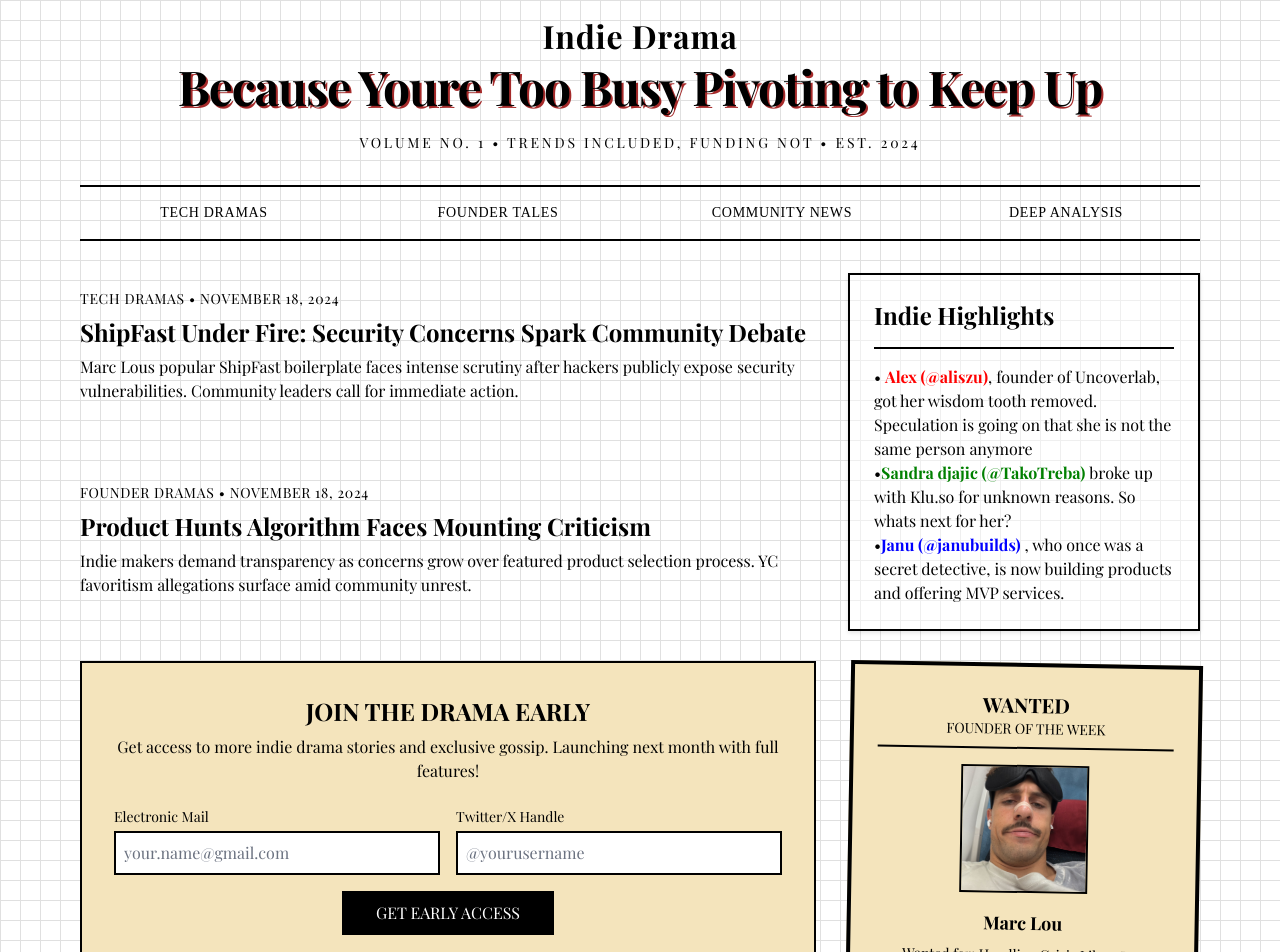
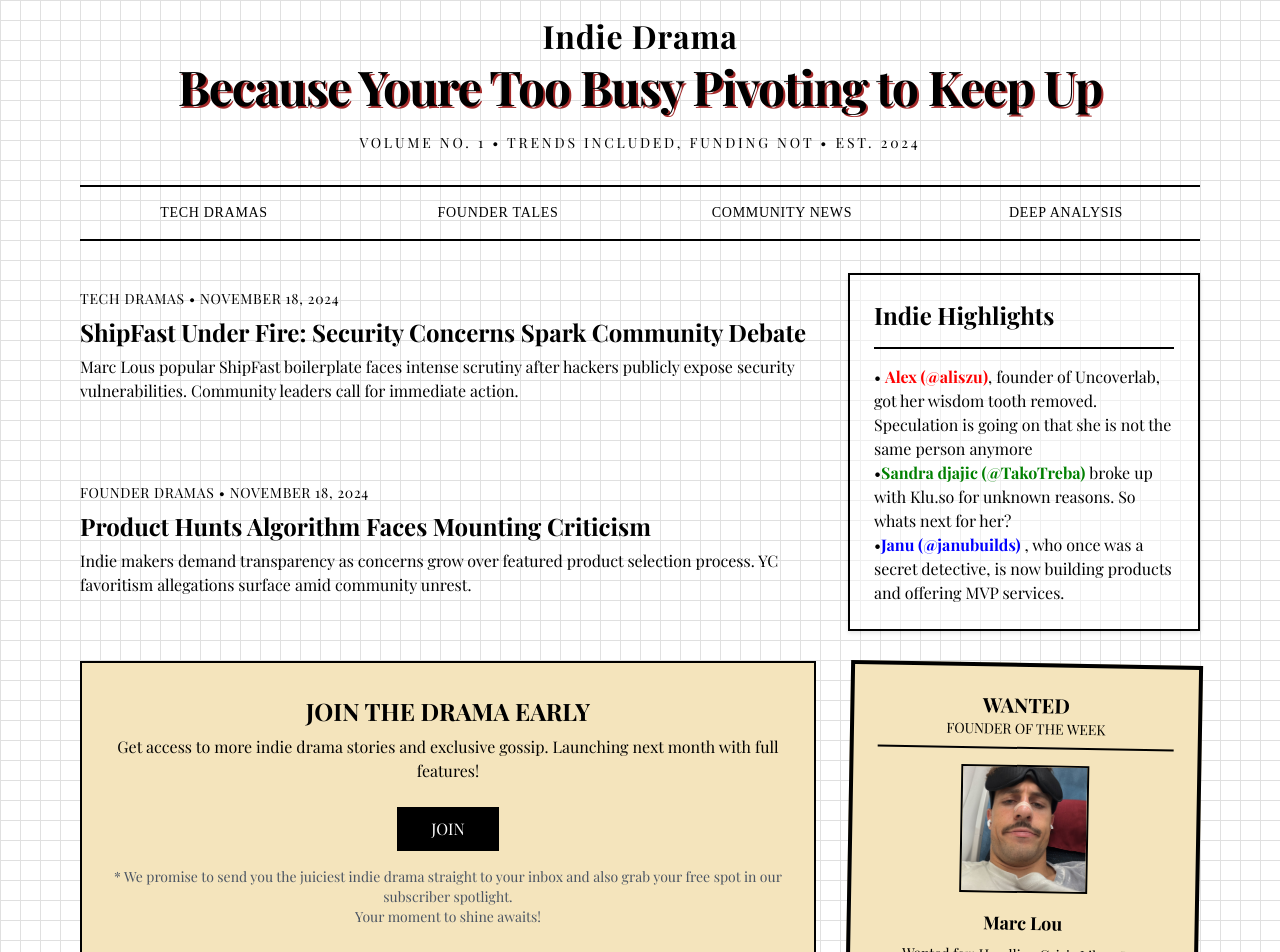
Before and after one commit to metacortexcypher/indie-hacker-trends, a Next.js app: page / in a window 1280 px wide. Shown: the top 952 px of the page. Built offline with nearby package versions, Linux system fonts and the light colour scheme.

Commit message:
form is deleted and tally form is linked

```diff
--- a/src/app/page.tsx
+++ b/src/app/page.tsx
@@ -1,5 +1,15 @@
-import NewspaperLayout from '@/components/NewspaperLayout'
+import NewspaperLayout from '@/components/NewspaperLayout';
+import Link from 'next/link';
 
 export default function Home() {
-  return <NewspaperLayout />
+  return (
+    <>
+      <NewspaperLayout />
+      <div className="text-center mt-8">
+        <Link href="/tally-form" className="bg-black text-white font-serif py-2 px-8 hover:bg-gray-800 transition-colors duration-200 border-2 border-black">
+          Join the Drama Early
+        </Link>
+      </div>
+    </>
+  );
 }
--- /dev/null
+++ b/src/app/tally-forms.tsx
@@ -0,0 +1,32 @@
+import React from 'react';
+import { Metadata } from 'next';
+
+export async function generateMetadata(): Promise<Metadata> {
+  return {
+    title: 'Join the Drama Early',
+  };
+}
+
+export default function TallyFormPage() {
+  return (
+    <div className="min-h-screen grid-background">
+      <div className="max-w-3xl mx-auto px-4 py-12 text-center">
+        <h1 className="text-3xl font-bold">Join the Drama Early</h1>
+        <p className="text-lg mt-4">
+          You are being redirected to our Tally form. Please fill out the form to join the early access list.
+        </p>
+        <div className="mt-8">
+          <iframe
+            src="https://tally.so/r/w5l2Qv"
+            width="100%"
+            height="500"
+            frameBorder="0"
+            marginHeight={0}
+            marginWidth={0}
+            title="Tally Form"
+          />
+        </div>
+      </div>
+    </div>
+  );
+}
--- a/src/components/InterestCaptureForm.tsx
+++ b/src/components/InterestCaptureForm.tsx
@@ -1,38 +1,10 @@
 'use client';
 
-import React, { useState } from 'react';
+import React from 'react';
 
 const InterestCaptureForm = () => {
-  const [formData, setFormData] = useState({
-    email: '',
-    twitter: '',
-  });
-  const [status, setStatus] = useState<'idle' | 'loading' | 'success' | 'error'>('idle');
-
-  const handleSubmit = async (e: React.FormEvent) => {
-    e.preventDefault();
-    setStatus('loading');
-
-    try {
-      const twitterHandle = formData.twitter.startsWith('@') ? formData.twitter.slice(1) : formData.twitter;
-      const response = await fetch('/api/submit-interest', {
-        method: 'POST',
-        headers: {
-          'Content-Type': 'application/json',
-        },
-        body: JSON.stringify({ email: formData.email, twitter: twitterHandle }),
-      });
-
-      if (!response.ok) {
-        throw new Error('Submission failed');
-      }
-
-      setStatus('success');
-      setFormData({ email: '', twitter: '' });
-    } catch (error) {
-      setStatus('error');
-      console.error('Error:', error);
-    }
+  const handleJoinClick = () => {
+    window.open('https://tally.so/r/w5l2Qv', '_blank'); // Replace with your actual Tally form URL
   };
 
   return (
@@ -45,60 +17,12 @@ const InterestCaptureForm = () => {
           Get access to more indie drama stories and exclusive gossip.
           Launching next month with full features!
         </p>
-
-        {status === 'success' ? (
-          <div className="bg-green-50 border-2 border-green-500 p-4 text-green-700 font-serif">
-            Thank you for your interest! Hang in there.
-          </div>
-        ) : (
-          <form onSubmit={handleSubmit} className="space-y-4">
-            <div className="grid grid-cols-1 md:grid-cols-2 gap-4">
-              <div className="text-left">
-                <label htmlFor="email" className="block text-sm font-serif mb-1">Electronic Mail</label>
-                <input
-                  type="email"
-                  id="email"
-                  value={formData.email}
-                  onChange={(e) => setFormData(prev => ({ ...prev, email: e.target.value }))}
-                  placeholder="your.name@gmail.com"
-                  className="w-full p-2 border-2 border-black bg-white placeholder-gray-500
-                           focus:ring-2 focus:ring-black focus:outline-none"
-                  required
-                />
-              </div>
-              <div className="text-left">
-                <label htmlFor="twitter" className="block text-sm font-serif mb-1">Twitter/X Handle</label>
-                <input
-                  type="text"
-                  id="twitter"
-                  value={formData.twitter}
-                  onChange={(e) => setFormData(prev => ({ ...prev, twitter: e.target.value }))}
-                  placeholder="@yourusername"
-                  className="w-full p-2 border-2 border-black bg-white placeholder-gray-500
-                           focus:ring-2 focus:ring-black focus:outline-none"
-                  required
-                />
-              </div>
-            </div>
-
-            <button
-              type="submit"
-              disabled={status === 'loading'}
-              className={`bg-black text-white font-serif py-2 px-8
-                       hover:bg-gray-800 transition-colors duration-200
-                       border-2 border-black ${status === 'loading' ? 'opacity-50' : ''}`}
-            >
-              {status === 'loading' ? 'SUBMITTING...' : 'GET EARLY ACCESS'}
-            </button>
-
-            {status === 'error' && (
-              <p className="text-red-600 font-serif mt-2">
-                Oops! Something went wrong. Please try again.
-              </p>
-            )}
-          </form>
-        )}
-
+        <button
+          onClick={handleJoinClick}
+          className="bg-black text-white font-serif py-2 px-8 hover:bg-gray-800 transition-colors duration-200 border-2 border-black"
+        >
+          JOIN
+        </button>
         <p className="mt-4 text-sm font-serif text-gray-600">
           * We promise to send you the juiciest indie drama straight to your inbox and also grab your free spot in our subscriber spotlight. <br />Your moment to shine awaits!
         </p>
```
